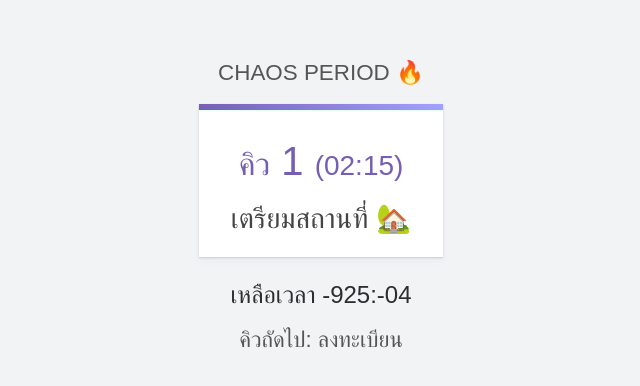
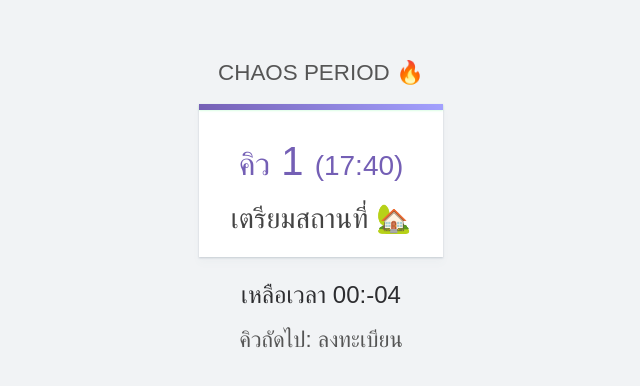
Before and after one commit to heypoom/eventduty, a React (Vite) app: page / in a window 1280 px wide. Shown: the part 194-580 px from the top of the page, without its empty margins (319-959 px from the left). Built offline with nearby package versions, Linux system fonts and the light colour scheme.

Commit message:
:sparkles: Implement time slotting

```diff
--- a/src/App/index.tsx
+++ b/src/App/index.tsx
@@ -68,22 +68,88 @@ const QueueNo = styled.span`
 // 5-minute time-slot interval
 const SLOT_INTERVAL = 5
 
+const toTime = (x: string) => x.split(':').map(Number)
+
+function getNearestSlot(time?: string) {
+  if (!time) {
+    const date = new Date()
+    time = date.getHours() + ':' + date.getMinutes()
+  }
+
+  const [h, m] = toTime(time)
+  const min = m - (m % SLOT_INTERVAL)
+
+  return fromTime([h, min])
+}
+
+const fromTime = (x: [number, number]) => x.map(zeroPad).join(':')
+
+function getNextSlot(timeSlot: string) {
+  const [h, m] = toTime(timeSlot)
+
+  if (m + 5 >= 60) {
+    return fromTime([h + 1, 0])
+  }
+
+  const min = m - (m % SLOT_INTERVAL)
+
+  return fromTime([h, min + 5])
+}
+
+function strptime(timeSlot: string) {
+  const [h, m] = toTime(timeSlot)
+  return DateTime.fromObject({hour: h, minute: m})
+}
+
+const MAX_SLOTS = 100
+
+const zeroPad = (x: number) => String(x < 10 ? '0' + x : x)
+
+function getTimeSlots(startsFrom: string, endsAt: string) {
+  const [startHour, startMinute] = toTime(startsFrom)
+  const [endHour, endMinute] = toTime(endsAt)
+
+  const slots = ['__']
+  let iH = startHour
+  let iM = startMinute
+
+  for (let i = 0; i <= MAX_SLOTS; i++) {
+    const timeSlot = fromTime([iH, iM])
+    slots.push(timeSlot)
+
+    iM += SLOT_INTERVAL
+
+    if (iM >= 60) {
+      iM = 0
+      iH++
+    }
+
+    if (iH >= endHour && iM >= endMinute) return slots
+  }
+
+  return slots
+}
+
 function getRemainingTime(timeSlot: string) {
-  const [h, m] = timeSlot.split(':').map(Number)
-  const slotStartingTime = DateTime.fromObject({hour: h, minute: m})
+  const slotStartingTime = strptime(timeSlot)
   const nextSlot = slotStartingTime.plus({minute: SLOT_INTERVAL})
   const currentTime = DateTime.local()
 
   return nextSlot.diff(currentTime).toFormat('mm:ss')
 }
 
-function useRemainingTime(timeSlot: string) {
+function useRemainingTime(timeSlot: string, setTimeSlot: Function) {
   const [remainingTime, setRemainingTime] = useState('00:00')
   let timer = 0
 
   useEffect(() => {
     timer = setInterval(() => {
       const remainingTime = getRemainingTime(timeSlot)
+
+      if (remainingTime.startsWith('-')) {
+        setTimeSlot(getNextSlot(timeSlot))
+        return
+      }
 
       setRemainingTime(remainingTime)
     }, 1000)
@@ -112,10 +178,12 @@ export function App() {
   const [queue, setQueue] = useState(1)
   const [currentActivity, setActivity] = useState('เตรียมสถานที่ 🏡')
   const [upcoming, setUpcoming] = useState('ลงทะเบียน')
-  const [timeSlot, setTimeSlot] = useState('02:15')
+
+  const initialSlot = getNearestSlot()
+  const [timeSlot, setTimeSlot] = useState(initialSlot)
   const [period, setPeriod] = useState('CHAOS PERIOD 🔥')
 
-  const remainingTime = useRemainingTime(timeSlot)
+  const remainingTime = useRemainingTime(timeSlot, setTimeSlot)
 
   return (
     <Container>
```
